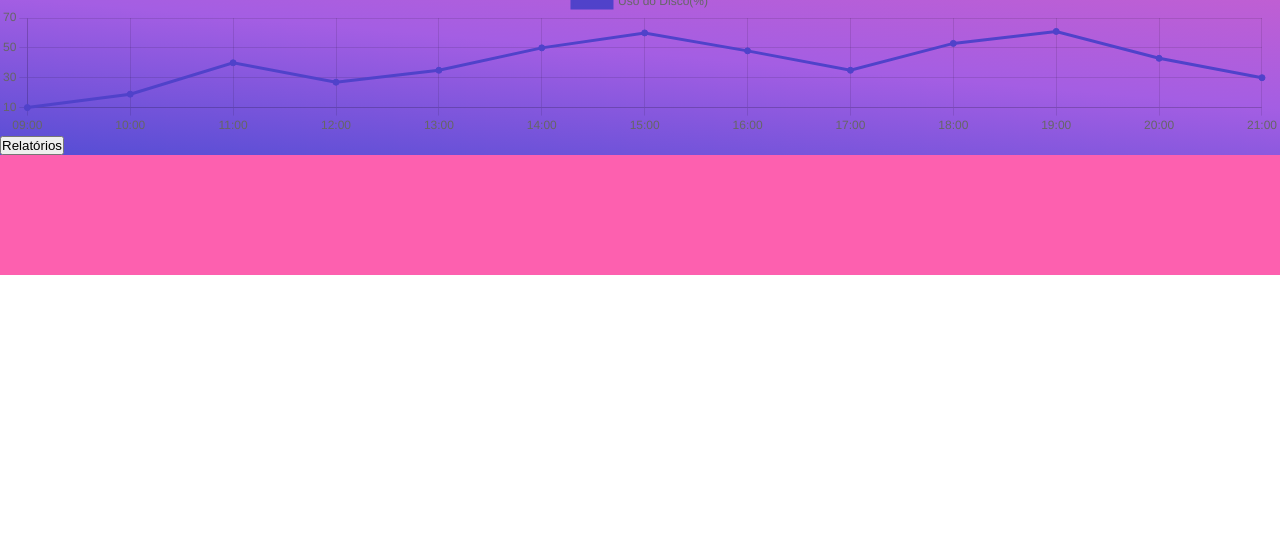
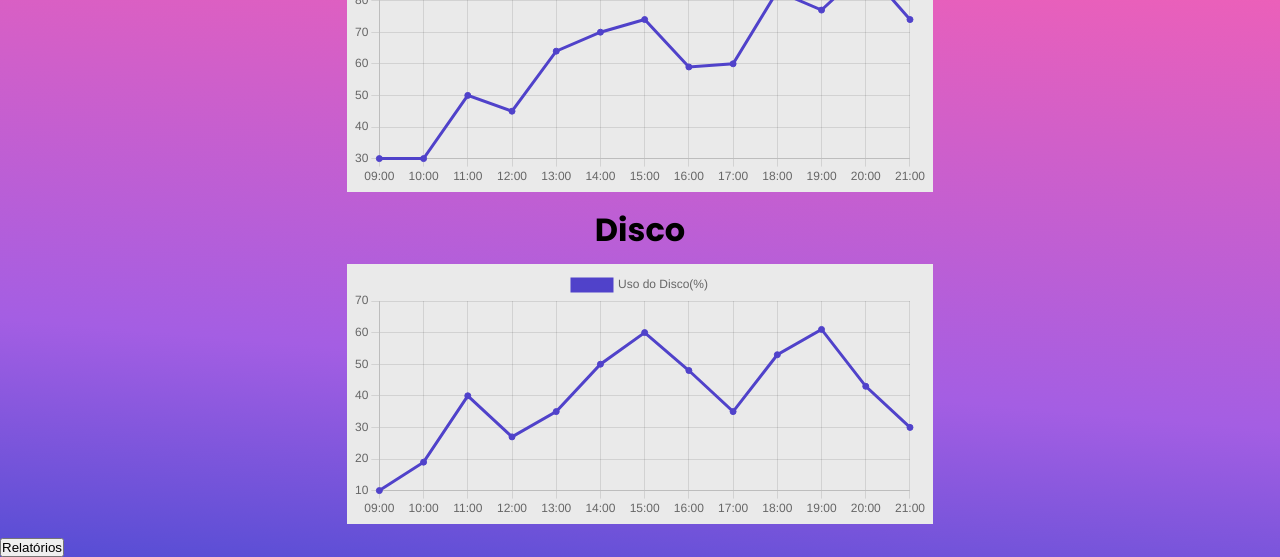
Before and after one commit to luizekstein/quatro, a plain HTML site: page Site Institucional/public/dashboard.html in a window 1280 px wide. Shown: the part 525-1082 px from the top of the page. Before the commit the page ends 800 px from the top, so only its background shows below. Drawn offline with nearby package versions, Linux system fonts and the light colour scheme.

Commit message:
adicionando estilização da dashboard

```diff
--- a/Site Institucional/public/css/style.css
+++ b/Site Institucional/public/css/style.css
@@ -267,3 +267,17 @@ li i {
 a{
     font-family: 'Poppins', light;
 }
+
+.dash {
+    margin: auto;
+    text-align: center;
+  }
+
+.graph {
+    background-color: #eaeaea;
+    display: inline-block;
+    width: 45%;
+    height: 250px;
+    margin: 10px;
+    padding: 5px;
+  }
```
